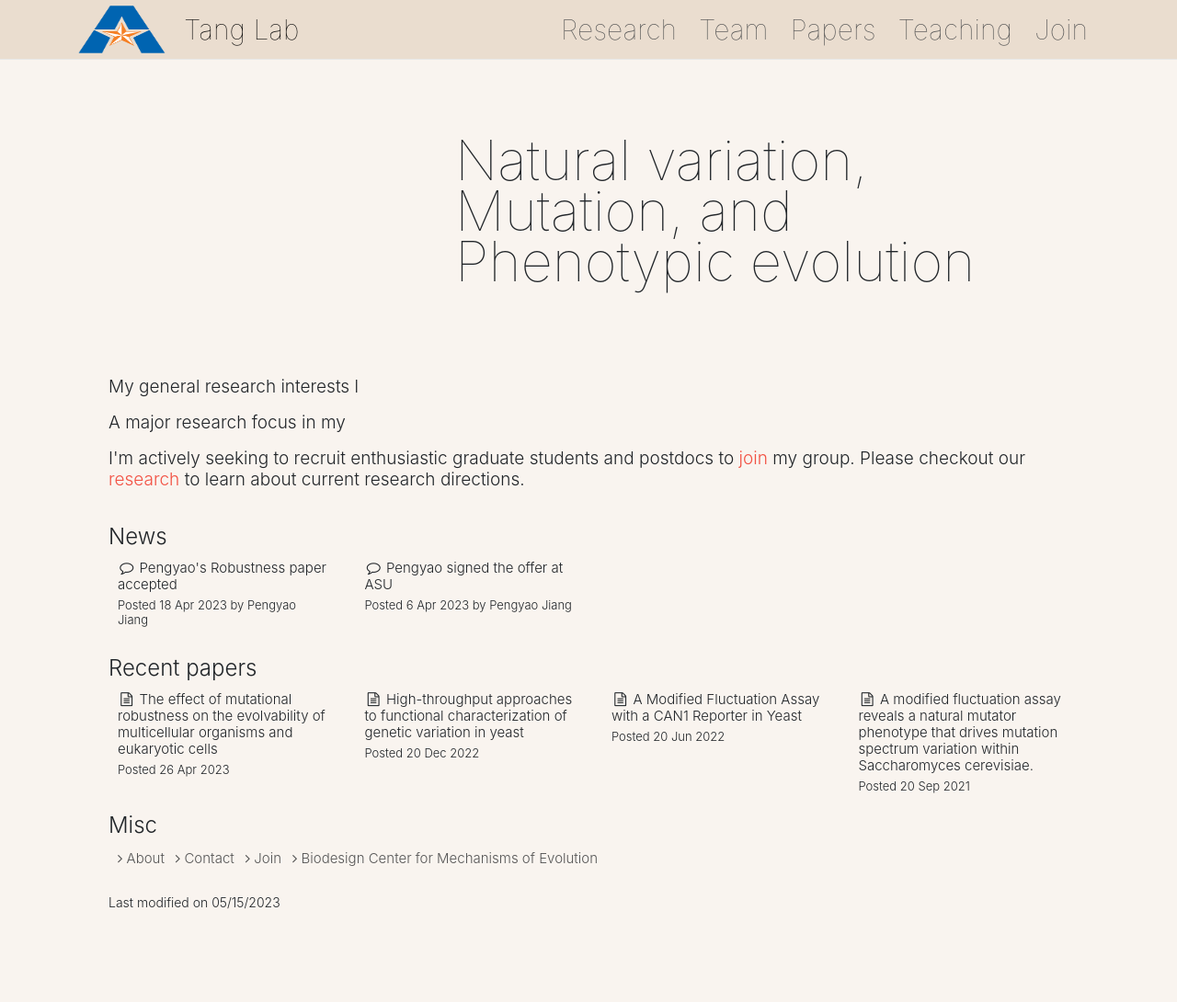
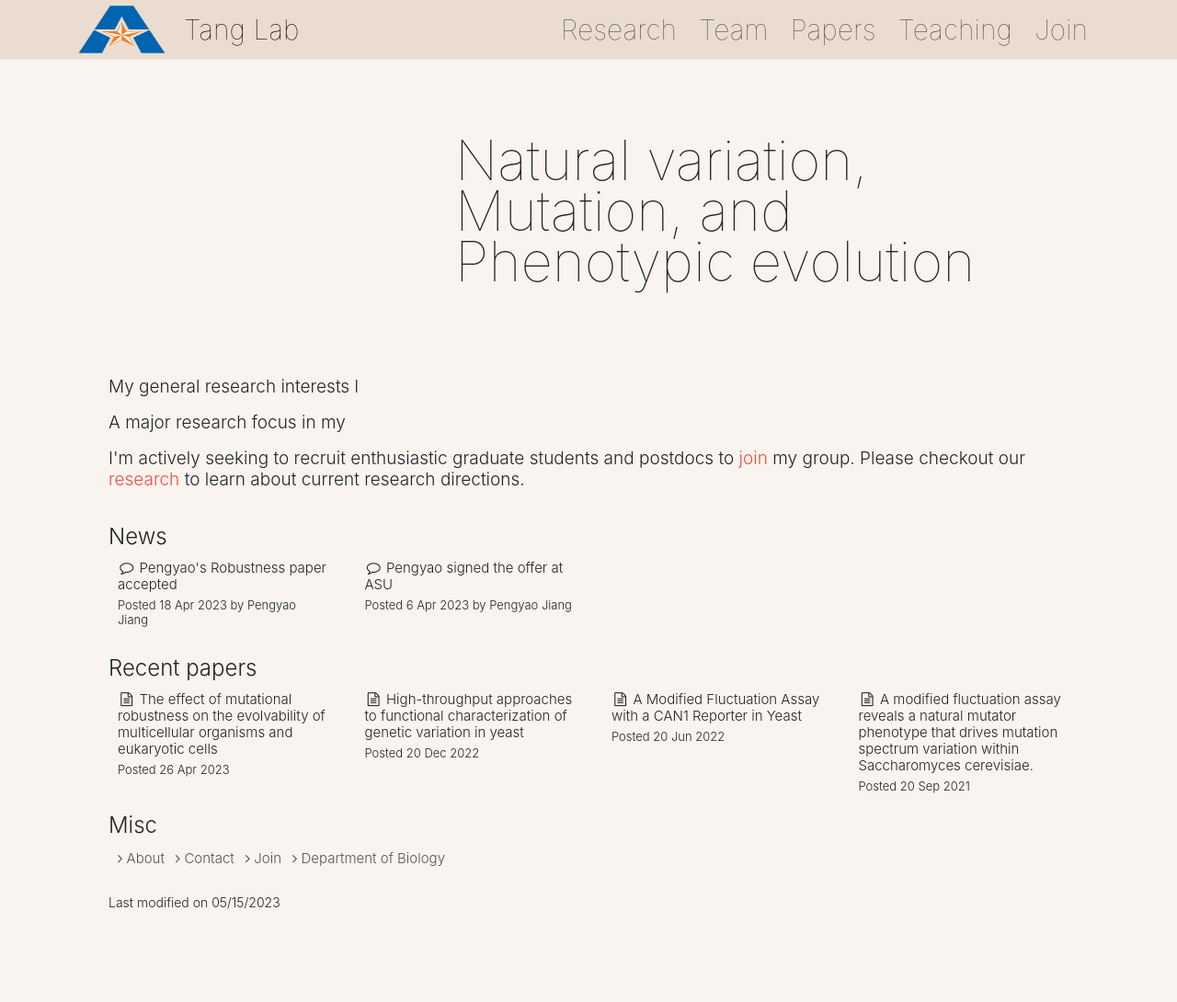
Before and after one commit to qingtanglab/qingtanglab.github.io, a Jekyll site: the page built from index.html, in a window 1280 px wide. Shown: the whole page at 92% size. Built offline with Jekyll 4.4.1, drawn with Linux system fonts in a browser that asks for light colours.

Commit message:
Update index.html

```diff
--- a/index.html
+++ b/index.html
@@ -161,7 +161,7 @@ categories:
 				</li>
 				{% endfor %}
 				<li class="footernav list-inline-item">
-					<i class="fa fa-angle-right"></i> <a class="off" href="https://biodesign.asu.edu/mechanisms-of-evolution/">Biodesign Center for Mechanisms of Evolution</a>
+					<i class="fa fa-angle-right"></i> <a class="off" href="https://www.uta.edu/academics/schools-colleges/science/departments/biology">Department of Biology</a>
 				</li>
 			</ul>
 		</div>
```
